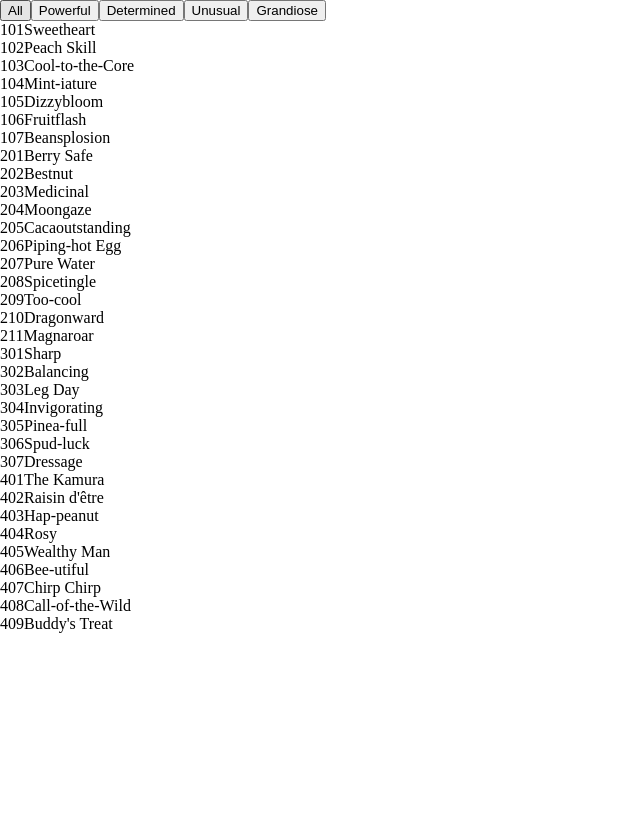
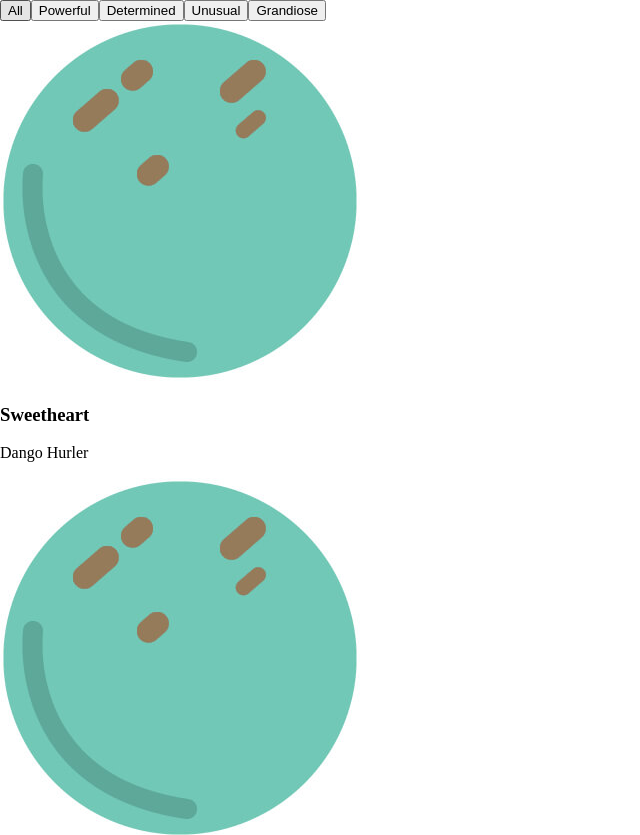
Before and after one commit to ColbPeyton/design-dango, a React (Create React App) app: page / in a window 1280 px wide. Shown: the top 835 px of the page, without its empty margins (0-640 px from the left). Before the commit the page ends 800 px from the top, so only its background shows below. Built offline with nearby package versions, Linux system fonts and the light colour scheme.

Commit message:
update dango jsx layout. add temp image for styling. pass skill prop from DangoSelection to Dango

```diff
--- a/src/components/Dango.tsx
+++ b/src/components/Dango.tsx
@@ -1,10 +1,11 @@
 import React from 'react';
-
+import temp from '../assets/powerful/temp.jpg';
 
 interface DangoProps{
     dango: {
         id: number,
         name: string,
+        skill: string,
         img: string,
         activationPercent: number,
         effect: string,
@@ -17,9 +18,17 @@ interface DangoProps{
 export const Dango = (props: DangoProps):JSX.Element => {
     return(
         <div className='container-dango'>
-            {props.dango.id}
-            {props.dango.name}
-
+            <div className='dango-img'>
+                <img src={temp} alt={props.dango.name} />
+            </div>
+            <div className='dango-info'>
+                <div className='name'>
+                    <h3>{props.dango.name}</h3>
+                </div>
+                <div className='skill'>
+                    <p>{props.dango.skill}</p>
+                </div>
+            </div>
         </div>
     )
 }
--- a/src/components/DangoSelection.tsx
+++ b/src/components/DangoSelection.tsx
@@ -63,6 +63,7 @@ export const DangoSelection = ():JSX.Element => {
                             id: dango.id,
                             name: dango.name,
                             img: dango.img,
+                            skill: dango.skill,
                             activationPercent: dango.activationChance,
                             effect: dango.effect,
                             dailySpecial: dango.dailySpecial,
```
